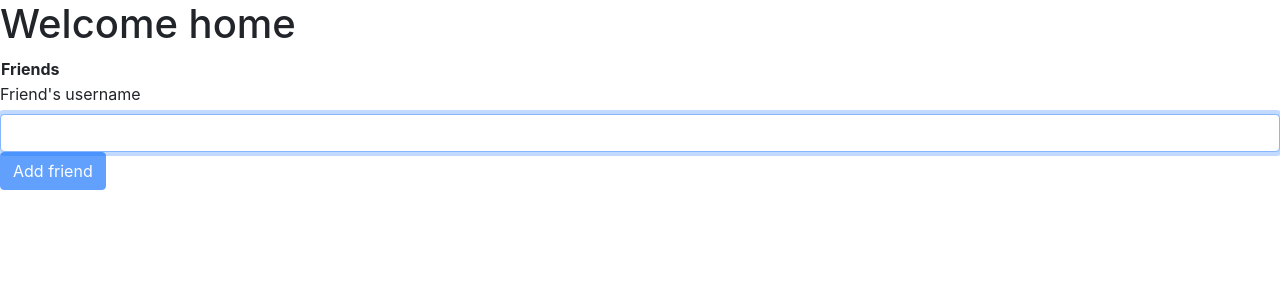
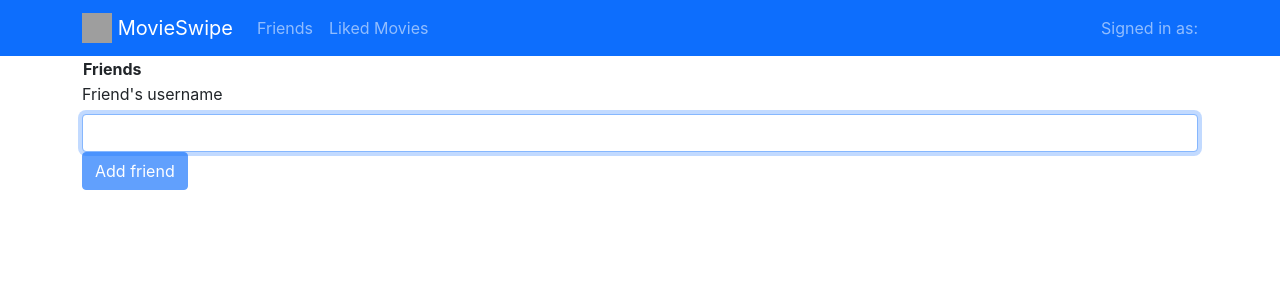
Before and after one commit to ErminFazlic/Movie__Swipe, a React (Create React App) app in the folder client/frontend/: page /home in a window 1280 px wide. Shown: the top 300 px of the page. Built offline with nearby package versions, Linux system fonts and the light colour scheme; grey boxes are pictures that could not be loaded.

Commit message:
Intial design for home page.

```diff
--- a/client/frontend/src/components/Home.tsx
+++ b/client/frontend/src/components/Home.tsx
@@ -2,6 +2,8 @@ import React, { useState } from "react"
 import { Form, Button } from "react-bootstrap";
 import { addFriend } from "../api";
 import Friends from "./Friends";
+import Navigation from "./Navigation";
+import { Container } from "react-bootstrap";
 
 
 export const Home = () => {
@@ -10,9 +12,11 @@ export const Home = () => {
 
     return (
         <div>
-            <h1>Welcome home {email}</h1>
+            <Navigation />
+            <Container>
+                <Friends />
+            </Container>
 
-            <Friends />
         </div>
     );
 }
--- /dev/null
+++ b/client/frontend/src/components/Navigation.tsx
@@ -0,0 +1,45 @@
+import React from "react"
+import { Navbar, Nav, NavLink, Container, } from "react-bootstrap";
+import NavbarCollapse from "react-bootstrap/esm/NavbarCollapse";
+import logo from '../img/cinema.png'
+
+
+
+export const Navigation = () => {
+    const email: any = localStorage.getItem('email')
+    return (
+        <>
+            <Navbar collapseOnSelect expand="lg" bg="primary" variant="dark">
+                <Container>
+                    <Navbar.Brand href="#home">
+                        <img
+                            alt=""
+                            src=
+                            {logo}
+                            width="30"
+                            height="30"
+                            className="d-inline-block align-top"
+                        />{' '}
+                        MovieSwipe
+                    </Navbar.Brand>
+                    <Navbar.Toggle aria-controls="responsive-navbar-nav" />
+                    <Navbar.Collapse id="responsive-navbar-nav">
+                        <Nav className="me-auto">
+                            <NavLink href="#friends">Friends</NavLink>
+                            <NavLink href="#likedmovies">Liked Movies</NavLink>
+                        </Nav>
+                        <Navbar.Collapse className="justify-content-end">
+                            <Navbar.Text>
+                                Signed in as: <a href="#myaccount">{email}</a>
+                            </Navbar.Text>
+                        </Navbar.Collapse>
+                    </Navbar.Collapse>
+
+                </Container>
+            </Navbar>
+
+        </>
+    );
+}
+
+export default Navigation;
```
